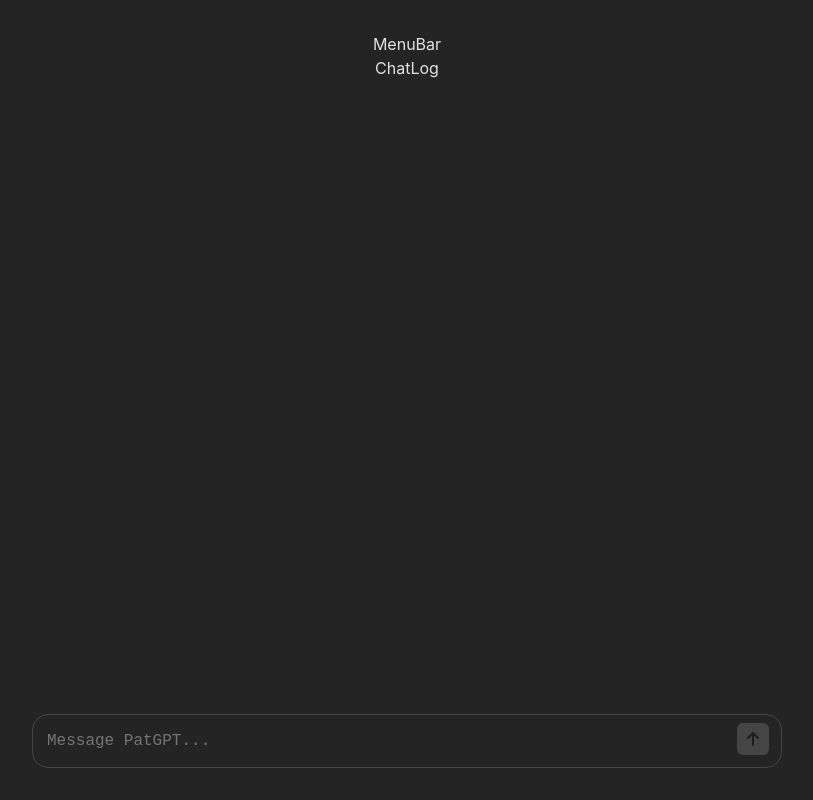
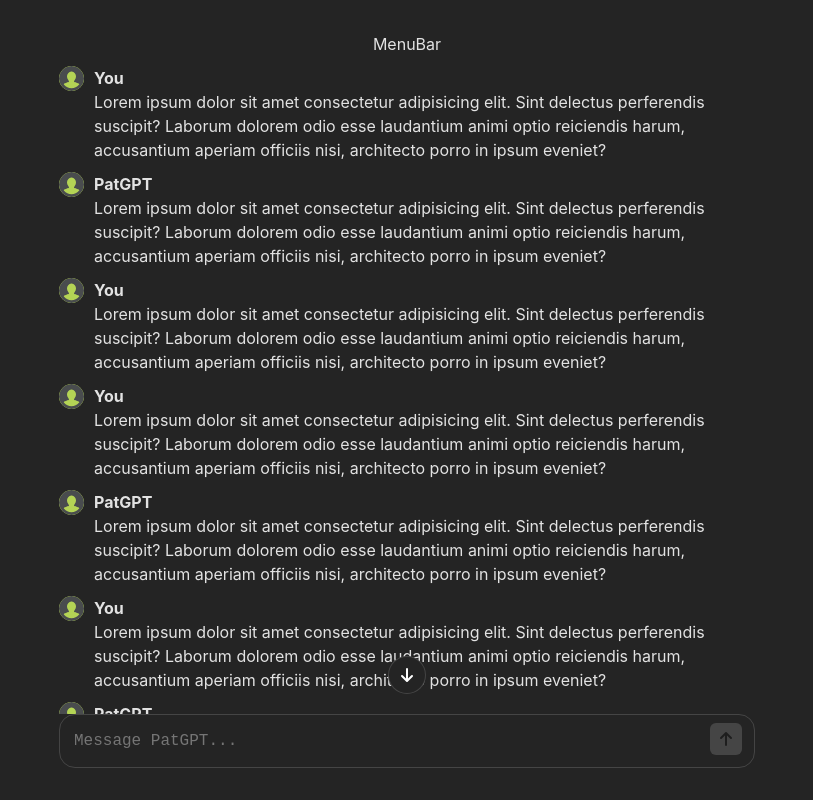
Before and after one commit to patnealcodes/patgpt, a React (Vite) app: page / in a window 1280 px wide. Shown: the whole page, without its empty margins (233-1046 px from the left). Built offline with nearby package versions, Linux system fonts and the light colour scheme.

Commit message:
Chat list progress & pretend signals

```diff
--- a/src/App.css
+++ b/src/App.css
@@ -11,17 +11,12 @@
 
 main {
   display: flex;
-  flex-direction: column;
+  flex-direction: column-reverse;
   height: 100%;
-  max-width: 1280px;
+  max-width: 760px;
   margin: 0 auto;
   padding: 2rem;
   text-align: center;
   align-items: center;
   width: 100%;
 }
-
-.chat-log-container {
-  flex-grow: 1;
-  height: 100%;
-}
--- a/src/App.tsx
+++ b/src/App.tsx
@@ -1,16 +1,24 @@
 import { ChatLog, InputBar, MenuBar } from './components'
 
 import './App.css'
+import { createContext } from 'react'
+
+// Me: "Mom, can we have signals in JS natively?"
+// Mom: "We have signals home"
+// Signals at home:
+export const PseudoSignals = createContext<{ [key: string]: () => void }>({})
 
 function App() {
 
+  const events = {}
+
   return (
     <main>
-      <MenuBar />
-      <div className="chat-log-container">
+      <PseudoSignals.Provider value={events}>
+        <InputBar />
         <ChatLog />
-      </div>
-      <InputBar />
+        <MenuBar />
+      </PseudoSignals.Provider>
     </main>
   )
 }
--- /dev/null
+++ b/src/components/ChatLog/ChatLog.css
@@ -0,0 +1,57 @@
+.chat-log-container {
+  display: flex;
+  flex-grow: 1;
+  height: 100%;
+  position: relative;
+  width: 100%;
+}
+
+.chat-log {
+  overflow-y: scroll;
+  position: absolute;
+  height: 100%;
+  width: 100%;
+  left: 0;
+  right: 0;
+  top: 0;
+  bottom: 0;
+}
+
+.to-bottom {
+  display: flex;
+  justify-content: center;
+  position: absolute;
+  bottom: 20px;
+  left: 0;
+  right: 0;
+}
+
+.to-bottom img {
+  background-color: #242424;
+  border-radius: 50%;
+  border: 1px solid rgba(255, 255, 255, 0.15);
+  cursor: pointer;
+  padding: 6px;
+}
+
+.message {
+  display: flex;
+  margin: 10px 0;
+}
+
+.message img {
+  background: #b4d455;
+  border-radius: 50%;
+  max-width: 25px;
+  height: 25px;
+  width: 100%;
+}
+
+.message-details {
+  text-align: left;
+  margin-left: 10px;
+}
+
+.message p {
+  text-align: left;
+}
--- a/src/components/ChatLog/ChatLog.tsx
+++ b/src/components/ChatLog/ChatLog.tsx
@@ -1,5 +1,69 @@
+import { PseudoSignals } from "../../App"
+import user from "@/assets/default-user.svg"
+import downArrow from "@/assets/down-arrow.svg"
+import "./ChatLog.css"
+import { useContext, useEffect, useRef, useState } from "react"
+
+interface MessageProps {
+  sender: "bot" | "user"
+}
+
+function Message({ sender }: MessageProps) {
+  return (
+    <div className="message">
+      <img src={user} alt={sender} />
+      <div className="message-details">
+        <strong>{sender === "bot" ? "PatGPT" : "You"}</strong>
+        <p>Lorem ipsum dolor sit amet consectetur adipisicing elit. Sint delectus perferendis suscipit? Laborum dolorem odio esse laudantium animi optio reiciendis harum, accusantium aperiam officiis nisi, architecto porro in ipsum eveniet?</p>
+      </div>
+    </div>
+  )
+}
+
 function ChatLog() {
-  return <div>ChatLog</div>
+  const [chatScrolled, setChatScrolled] = useState(true)
+  const chatLogRef = useRef<HTMLDivElement>(null)
+  const pseudoSignals = useContext(PseudoSignals)
+
+  function checkIfScrolled() {
+    const atBottom = chatLogRef.current!.scrollTop + chatLogRef.current!.clientHeight === chatLogRef.current!.scrollHeight;
+
+    setChatScrolled(!atBottom)
+  }
+
+  function scrollToBottom() {
+    chatLogRef.current!.scrollTo(0, chatLogRef.current!.scrollHeight)
+  }
+
+  useEffect(() => {
+    pseudoSignals.checkIfScrolled = checkIfScrolled
+    pseudoSignals.scrollToBottom = scrollToBottom
+  }, []) // eslint-disable-line react-hooks/exhaustive-deps
+
+  return (
+    <div className="chat-log-container">
+      <div className="chat-log" ref={chatLogRef} onScroll={checkIfScrolled}>
+        <Message sender="user" />
+        <Message sender="bot" />
+        <Message sender="user" />
+        <Message sender="user" />
+        <Message sender="bot" />
+        <Message sender="user" />
+        <Message sender="bot" />
+        <Message sender="user" />
+        <Message sender="user" />
+        <Message sender="bot" />
+      </div>
+      {
+        chatScrolled && (
+          <div className="to-bottom">
+            <img src={downArrow} alt="Scroll to bottom of chat" onClick={scrollToBottom} />
+          </div>
+
+        )
+      }
+    </div>
+  )
 }
 
 export default ChatLog
--- a/src/components/InputBar/InputBar.css
+++ b/src/components/InputBar/InputBar.css
@@ -4,10 +4,10 @@
   border-radius: 16px;
   border-color: rgba(255, 255, 255, 0.15);
   display: flex;
-  max-width: 750px;
   position: relative;
   padding: 0 48px 0 0;
   scrollbar-width: none;
+  flex-shrink: 0;
   width: 100%;
 
   &:focus-within {
@@ -15,7 +15,7 @@
   }
 }
 
-.message {
+.question-box {
   font-size: 16px;
   background: none;
   border: none;
--- a/src/components/InputBar/InputBar.tsx
+++ b/src/components/InputBar/InputBar.tsx
@@ -1,45 +1,54 @@
-import { useLayoutEffect, useRef, useState } from "react"
+import { useContext, useLayoutEffect, useRef, useState } from "react"
 import "./InputBar.css"
 import upArrow from '@/assets/up-arrow.svg'
+import { PseudoSignals } from "../../App"
 
 function InputBar() {
-  const [message, setMessage] = useState('')
+  const [question, setQuestion] = useState('')
   const textareaRef = useRef<HTMLTextAreaElement>(null)
+  const pseudoSignals = useContext(PseudoSignals)
 
-  function submitMessage() {
+  function submitQuestion() {
+    if (!question.length) return
     // TODO: actually do the thing
-    setMessage('')
+    if (pseudoSignals.scrollToBottom) {
+      pseudoSignals.scrollToBottom()
+    }
+    setQuestion('')
   }
 
   function handleKeyDown(e: React.KeyboardEvent) {
     if (e.key === 'Enter' && !e.shiftKey) {
       e.preventDefault()
-      submitMessage()
+      submitQuestion()
     }
   }
 
   function handleOnChange(e: React.ChangeEvent<HTMLTextAreaElement>) {
     if (e.currentTarget.value.length >= 300) return
-    setMessage(e.target.value);
+    setQuestion(e.target.value);
   }
 
   useLayoutEffect(() => {
     textareaRef.current!.style.height = 'auto'
     textareaRef.current!.style.height = `${textareaRef.current!.scrollHeight}px`
-  }, [message])
+    if (pseudoSignals.checkIfScrolled) {
+      pseudoSignals.checkIfScrolled()
+    }
+  }, [question]) // eslint-disable-line react-hooks/exhaustive-deps
 
   return (
     <div className="input-bar">
       <textarea
-        className="message"
+        className="question-box"
         placeholder="Message PatGPT..."
-        value={message}
+        value={question}
         rows={1}
         onChange={handleOnChange}
         onKeyDown={handleKeyDown}
         ref={textareaRef}
       />
-      <button className="submit-button" onClick={submitMessage} disabled={!message.length}>
+      <button className="submit-button" onClick={submitQuestion} disabled={!question.length}>
         <img src={upArrow} alt="Submit Message" />
       </button>
     </div>
--- a/src/index.css
+++ b/src/index.css
@@ -35,3 +35,7 @@
 a:hover {
   color: #535bf2;
 }
+
+p {
+  margin: auto;
+}
```
Also changed, not shown: src/assets/default-user.svg (added), src/assets/down-arrow.svg (added), src/components/ChatLog/Chatlog.css (deleted).
